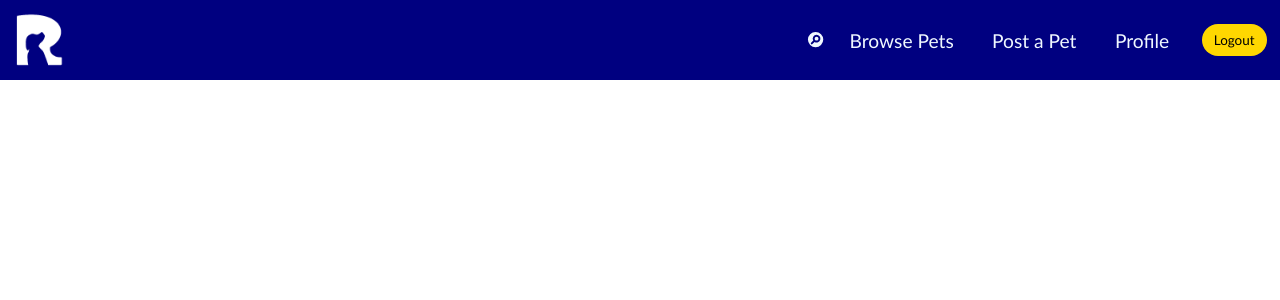
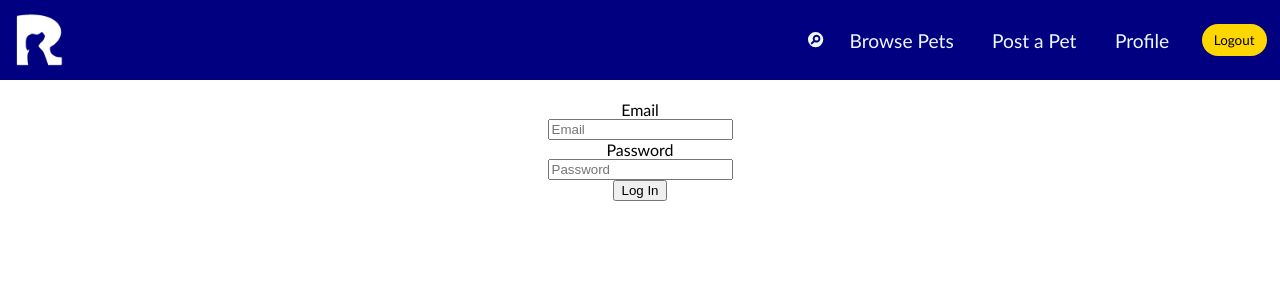
Before and after one commit to baileyjean/retrieverApp, a React (Create React App) app in the folder client/: page / in a window 1280 px wide. Shown: the top 300 px of the page. Built offline with nearby package versions, Linux system fonts and the light colour scheme.

Commit message:
additional auth/login framework added

```diff
--- a/client/src/App.js
+++ b/client/src/App.js
@@ -17,6 +17,7 @@ import { useHistory } from "react-router-dom";
 
 function App() {
   const [loggedIn, setLogIn] = useState(true)
+  const [userID, setUserID] = useState('')
   // const [specie, setSpecie] = useState([])
   const history = useHistory();
 
@@ -48,7 +49,9 @@ function App() {
     <div className="App">
       <NavBar
         loggedIn={loggedIn}
-        logOut={logOut} />
+        logOut={logOut}
+        userID={userID}
+      />
       <Switch>
         <Route
           exact
@@ -58,6 +61,8 @@ function App() {
               {...props}
               setLogIn={setLogIn}
               history={history}
+              userID={userID}
+              setUserID={setUserID}
             />}
         />
         <Route
--- a/client/src/components/NavBar.js
+++ b/client/src/components/NavBar.js
@@ -4,8 +4,7 @@ import { HiSearchCircle } from 'react-icons/hi'
 import logo from '../styles/images/logo-white.png'
 
 const NavBar = (props) => {
-
-  const { loggedIn, logOut } = props
+  const { loggedIn, logOut, userID } = props
 
 // search bar should expand on hover, hide off hover
 // show search results page on click of "mag".
@@ -17,7 +16,7 @@ const NavBar = (props) => {
       display: `${(loggedIn ? 'flex' : 'none')}`}}
   >
     <NavLink
-      to="/home/:user_id">
+      to={`/home/${userID}`}>
         <img src={logo} alt="logo" height="80"/>
     </NavLink>
     <nav>
--- a/client/src/pages/LoginPage.js
+++ b/client/src/pages/LoginPage.js
@@ -1,7 +1,7 @@
 import React, { useState } from 'react'
 
 const LoginPage = (props) => {
-  const { history, setLogIn } = props
+  const { history, setLogIn, userID, setUserID } = props
   const [email, setEmail] = useState('')
   const [password, setPassword] = useState('')
 
--- a/client/src/styles/App.css
+++ b/client/src/styles/App.css
@@ -7,6 +7,15 @@ body {
 }
 .App {
   text-align: center;
+}
+
+form {
+  height: 100%;
+  margin-top: 100px;
+  display: flex;
+  flex-flow: column wrap;
+  justify-content: center;
+  align-items: center;
 }
 
 /* ----- COMPONENTS ----- */
```
